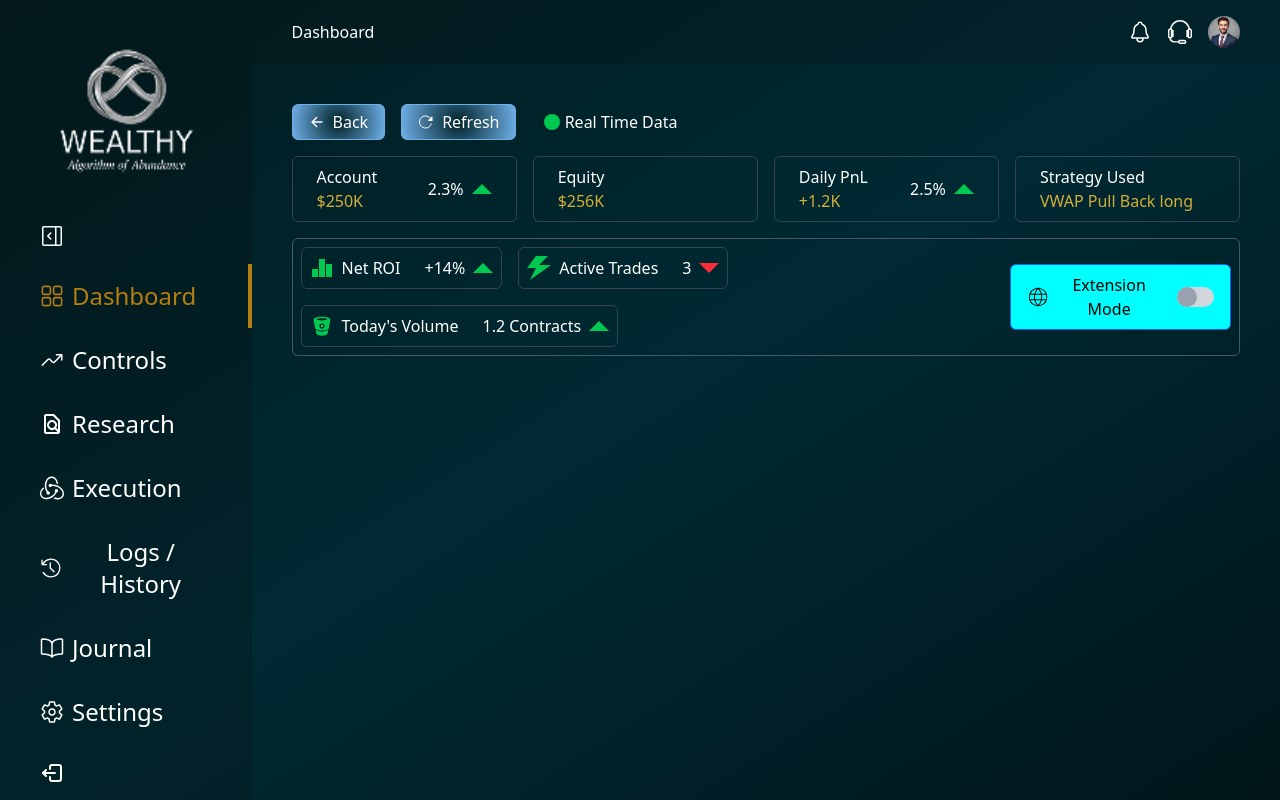
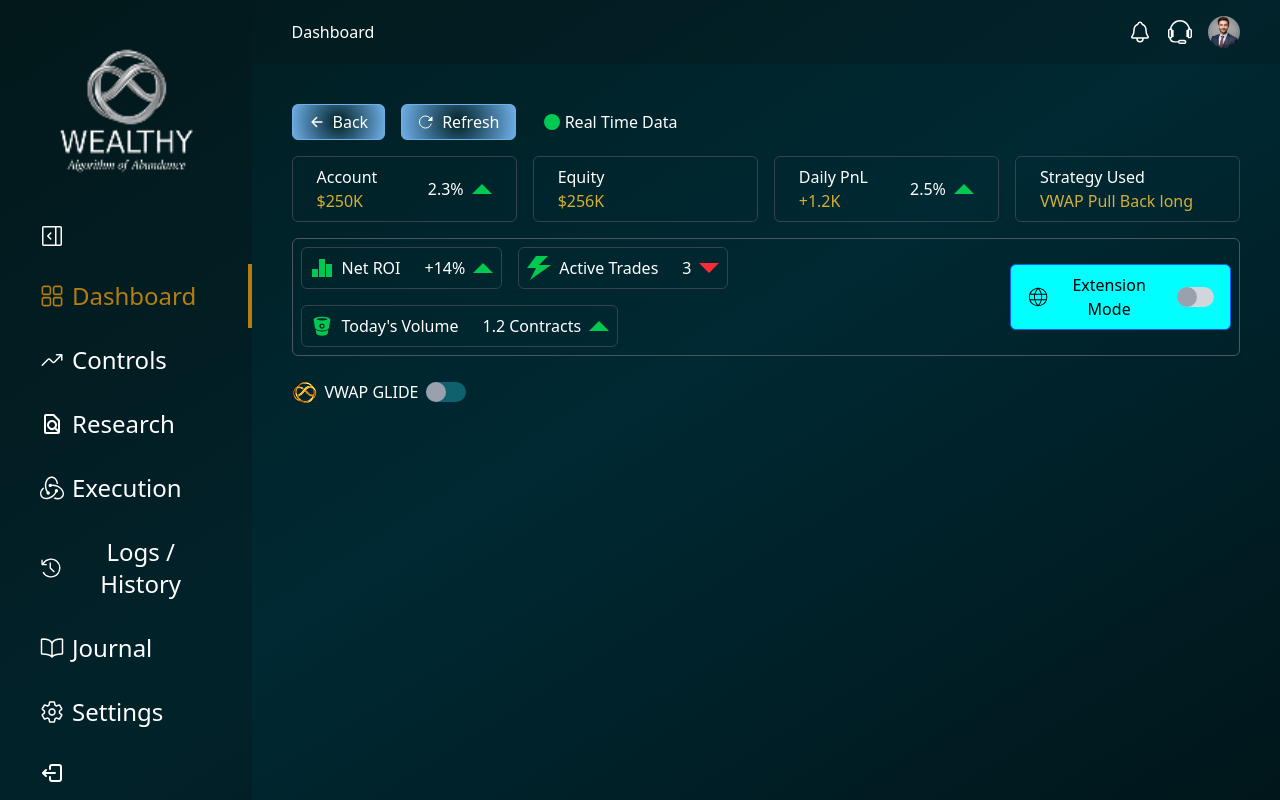
Before and after one commit to shaishab316/trading, a React (Vite) app: page /dashboard in a window 1280 px wide. Built offline with nearby package versions, Linux system fonts and the light colour scheme.

Commit message:
feat: Add VWAP glide switch to dashboard
This commit introduces a toggle switch to enable/disable the VWAP glide functionality on the dashboard.

```diff
--- a/src/app/pages/Dashboard.tsx
+++ b/src/app/pages/Dashboard.tsx
@@ -9,6 +9,7 @@ import { useState } from "react";
 
 export default function Dashboard() {
 	const [extMode, setExtMode] = useState(false);
+	const [vwap, setVwap] = useState(false);
 
 	return (
 		<div className="p-[40px]">
@@ -83,13 +84,32 @@ export default function Dashboard() {
 						<div
 							className={`w-5 h-5 absolute top-0 rounded-full ${
 								extMode
-									? "right-0 bg-gradient-to-b form-[#F9DF7B] to-[#B57E10]"
+									? "right-0 bg-gradient-to-b from-[#F9DF7B] to-[#B57E10]"
 									: "left-0 bg-gray-400"
 							}`}
 						></div>
 					</div>
 				</button>
 			</div>
+
+			<div className="py-6 grid grid-cols-2 gap-2">
+				<div className="flex items-center gap-2">
+					<img src="/logo2.png" alt="logo" />
+					VWAP GLIDE
+					<button
+						className="bg-[#0f616d] rounded-full w-10 h-5 relative"
+						onClick={() => setVwap(!vwap)}
+					>
+						<div
+							className={`w-5 h-5 absolute top-0 rounded-full ${
+								vwap
+									? "right-0 bg-gradient-to-b from-[#F9DF7B] to-[#B57E10]"
+									: "left-0 bg-gray-400"
+							}`}
+						></div>
+					</button>
+				</div>
+			</div>
 		</div>
 	);
 }
```
Also changed, not shown: public/logo2.png (added).
